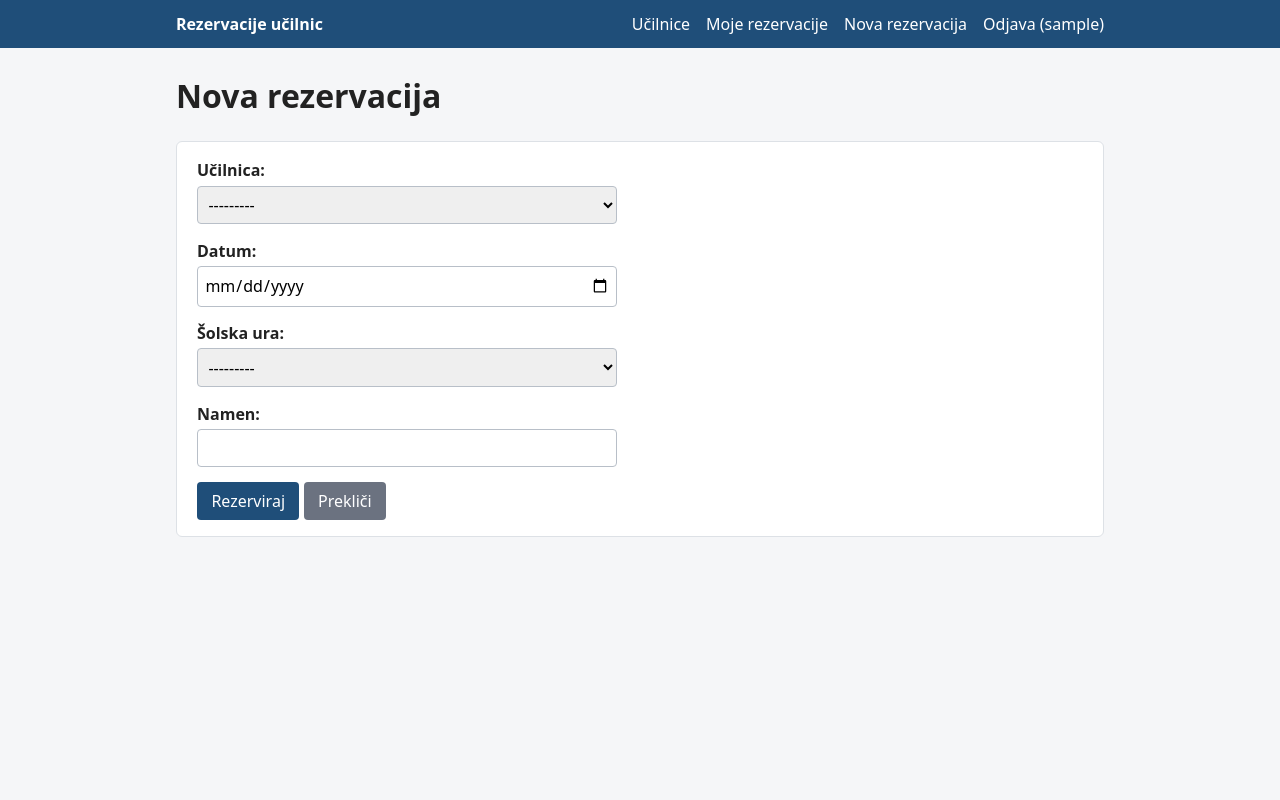
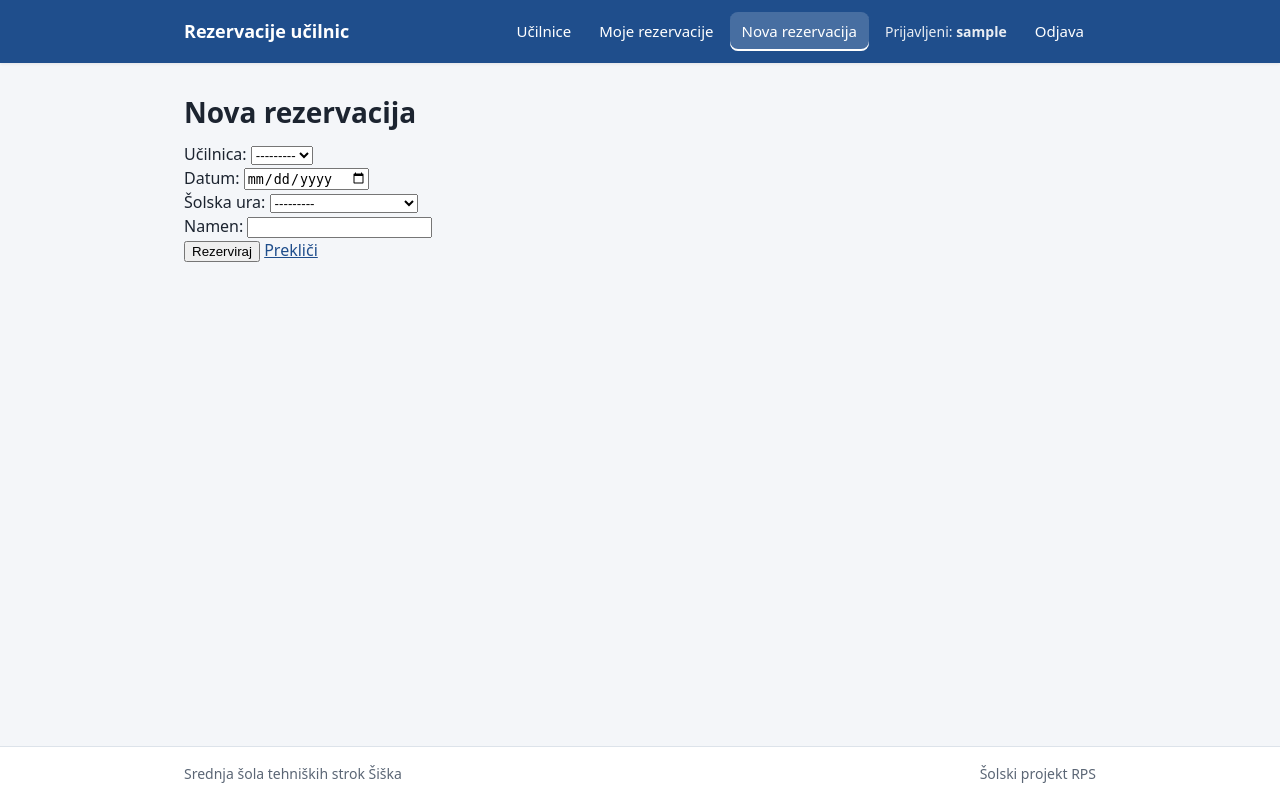
Before and after one commit to lukacibasek/rezervacija_ucilnic, a Django app: page /rezervacije/nova/ in a window 1280 px wide. Run offline with Django 5.2, Linux system fonts and the light colour scheme; the visitor is signed in with stand-in values (Sample User, id 1); data comes from the database, SQL or seed files in the repository.

Commit message:
Slog premaknjen v static/rezervacije/style.css; nova glava, navigacija in noga
Co-Authored-By: Claude Opus 5.5 <noreply@anthropic.com>

```diff
--- /dev/null
+++ b/rezervacije/static/rezervacije/style.css
@@ -0,0 +1,465 @@
+/* Rezervacije učilnic – osnovni slog */
+
+:root {
+  /* Barve */
+  --c-bg: #f4f6f9;
+  --c-surface: #ffffff;
+  --c-text: #1c2430;
+  --c-muted: #5b6675;
+  --c-border: #dde3ea;
+  --c-primary: #1f4e8c;
+  --c-primary-hover: #173b6b;
+  --c-primary-tint: #e8eef7;
+  --c-success: #1e7d4f;
+  --c-success-tint: #e7f4ed;
+  --c-danger: #b3261e;
+  --c-danger-hover: #8c1d17;
+  --c-danger-tint: #fbeceb;
+  --c-stripe: #f8fafc;
+
+  /* Pisava */
+  --font: system-ui, -apple-system, "Segoe UI", Roboto, sans-serif;
+
+  /* Razmiki */
+  --s-1: 4px;
+  --s-2: 8px;
+  --s-3: 12px;
+  --s-4: 16px;
+  --s-5: 24px;
+  --s-6: 32px;
+
+  /* Oblike */
+  --radius-card: 10px;
+  --radius-control: 8px;
+  --shadow: 0 1px 3px rgba(0, 0, 0, .08);
+  --focus: 0 0 0 3px rgba(31, 78, 140, .35);
+}
+
+/* ---------- Osnova ---------- */
+
+*,
+*::before,
+*::after { box-sizing: border-box; }
+
+html { font-size: 16px; }
+
+body {
+  margin: 0;
+  min-height: 100vh;
+  display: flex;
+  flex-direction: column;
+  font-family: var(--font);
+  font-size: 1rem;
+  line-height: 1.5;
+  color: var(--c-text);
+  background: var(--c-bg);
+}
+
+h1, h2, h3 { font-weight: 600; line-height: 1.25; margin: 0 0 var(--s-3); }
+h1 { font-size: 1.75rem; }
+h2 { font-size: 1.25rem; }
+p { margin: 0 0 var(--s-3); }
+
+a { color: var(--c-primary); }
+a:hover { color: var(--c-primary-hover); }
+
+:focus-visible {
+  outline: 3px solid var(--c-primary);
+  outline-offset: 2px;
+}
+
+.muted { color: var(--c-muted); }
+
+.visually-hidden {
+  position: absolute !important;
+  width: 1px; height: 1px;
+  padding: 0; margin: -1px;
+  overflow: hidden; clip: rect(0, 0, 0, 0);
+  white-space: nowrap; border: 0;
+}
+
+/* ---------- Glava ---------- */
+
+.site-header {
+  position: sticky;
+  top: 0;
+  z-index: 10;
+  background: var(--c-primary);
+  color: #fff;
+  box-shadow: var(--shadow);
+}
+
+.site-header__inner {
+  max-width: 960px;
+  margin: 0 auto;
+  padding: var(--s-3) var(--s-5);
+  display: flex;
+  align-items: center;
+  justify-content: space-between;
+  gap: var(--s-4);
+}
+
+.brand {
+  color: #fff;
+  font-weight: 600;
+  font-size: 1.125rem;
+  text-decoration: none;
+  white-space: nowrap;
+}
+.brand:hover { color: #fff; }
+
+.nav {
+  display: flex;
+  flex-wrap: wrap;
+  align-items: center;
+  gap: var(--s-1);
+}
+
+.nav__link {
+  display: inline-block;
+  padding: var(--s-2) var(--s-3);
+  border: 0;
+  border-radius: var(--radius-control);
+  background: transparent;
+  color: #fff;
+  font: inherit;
+  font-size: .9375rem;
+  line-height: 1.5;
+  text-decoration: none;
+  cursor: pointer;
+}
+.nav__link:hover { background: rgba(255, 255, 255, .12); color: #fff; }
+.nav__link[aria-current="page"] {
+  background: rgba(255, 255, 255, .18);
+  box-shadow: inset 0 -2px 0 #fff;
+}
+.nav__user {
+  padding: var(--s-2) var(--s-3);
+  font-size: .875rem;
+  color: #fff;
+  opacity: .9;
+}
+.nav form { margin: 0; }
+.site-header :focus-visible { outline-color: #fff; }
+
+/* ---------- Vsebina in noga ---------- */
+
+.content {
+  flex: 1;
+  width: 100%;
+  max-width: 960px;
+  margin: 0 auto;
+  padding: var(--s-6) var(--s-5);
+}
+
+.site-footer {
+  border-top: 1px solid var(--c-border);
+  background: var(--c-surface);
+  color: var(--c-muted);
+  font-size: .875rem;
+}
+.site-footer__inner {
+  max-width: 960px;
+  margin: 0 auto;
+  padding: var(--s-4) var(--s-5);
+  display: flex;
+  flex-wrap: wrap;
+  justify-content: space-between;
+  gap: var(--s-2);
+}
+
+.page-header {
+  display: flex;
+  flex-wrap: wrap;
+  align-items: flex-start;
+  justify-content: space-between;
+  gap: var(--s-4);
+  margin-bottom: var(--s-5);
+}
+.page-header h1 { margin: 0; }
+.page-header p { margin: var(--s-1) 0 0; }
+
+.section { margin-top: var(--s-6); }
+
+/* ---------- Kartice ---------- */
+
+.card {
+  background: var(--c-surface);
+  border: 1px solid var(--c-border);
+  border-radius: var(--radius-card);
+  box-shadow: var(--shadow);
+  padding: var(--s-5);
+}
+
+.card--narrow { max-width: 520px; }
+.card--centered { margin-left: auto; margin-right: auto; }
+
+/* ---------- Mreža učilnic ---------- */
+
+.grid {
+  display: grid;
+  grid-template-columns: repeat(auto-fill, minmax(220px, 1fr));
+  gap: var(--s-4);
+  list-style: none;
+  margin: 0;
+  padding: 0;
+}
+
+.room-card {
+  position: relative;
+  display: flex;
+  flex-direction: column;
+  gap: var(--s-2);
+  height: 100%;
+  padding: var(--s-5);
+  background: var(--c-surface);
+  border: 1px solid var(--c-border);
+  border-radius: var(--radius-card);
+  box-shadow: var(--shadow);
+  transition: border-color .15s, box-shadow .15s, transform .15s;
+}
+.room-card:hover,
+.room-card:focus-within {
+  border-color: var(--c-primary);
+  box-shadow: 0 4px 12px rgba(31, 78, 140, .15);
+  transform: translateY(-2px);
+}
+.room-card__code {
+  margin: 0;
+  font-size: 1.75rem;
+  font-weight: 600;
+  letter-spacing: .02em;
+}
+.room-card__desc { margin: 0; color: var(--c-muted); flex: 1; }
+.room-card__link {
+  font-weight: 600;
+  text-decoration: none;
+}
+.room-card__link::after {
+  /* Celotna kartica je klikljiva. */
+  content: "";
+  position: absolute;
+  inset: 0;
+  border-radius: var(--radius-card);
+}
+.room-card__link:focus-visible { outline: none; }
+.room-card__link:focus-visible::after {
+  outline: 3px solid var(--c-primary);
+  outline-offset: 2px;
+}
+
+.badge {
+  display: inline-block;
+  align-self: flex-start;
+  padding: 2px var(--s-2);
+  border-radius: 999px;
+  background: var(--c-primary-tint);
+  color: var(--c-primary);
+  font-size: .8125rem;
+  font-weight: 600;
+}
+
+/* ---------- Glava učilnice ---------- */
+
+.room-header {
+  display: flex;
+  flex-wrap: wrap;
+  align-items: center;
+  justify-content: space-between;
+  gap: var(--s-4);
+}
+.room-header h1 { margin-bottom: var(--s-2); }
+.room-header p { margin: 0 0 var(--s-2); color: var(--c-muted); }
+
+/* ---------- Tabele ---------- */
+
+.table-wrap {
+  overflow-x: auto;
+  background: var(--c-surface);
+  border: 1px solid var(--c-border);
+  border-radius: var(--radius-card);
+  box-shadow: var(--shadow);
+}
+
+.table {
+  width: 100%;
+  border-collapse: collapse;
+  font-size: .9375rem;
+}
+.table th,
+.table td {
+  padding: var(--s-3) var(--s-4);
+  text-align: left;
+  vertical-align: middle;
+  border-bottom: 1px solid var(--c-border);
+  white-space: nowrap;
+}
+.table td.wrap { white-space: normal; min-width: 160px; }
+.table th {
+  color: var(--c-muted);
+  font-size: .75rem;
+  font-weight: 600;
+  letter-spacing: .05em;
+  text-transform: uppercase;
+  background: var(--c-surface);
+}
+.table tbody tr:nth-child(even) { background: var(--c-stripe); }
+.table tbody tr:last-child td { border-bottom: 0; }
+.table .actions { display: flex; gap: var(--s-2); }
+
+/* ---------- Gumbi ---------- */
+
+.btn {
+  display: inline-flex;
+  align-items: center;
+  justify-content: center;
+  gap: var(--s-2);
+  min-height: 44px;
+  padding: var(--s-2) var(--s-4);
+  border: 1px solid transparent;
+  border-radius: var(--radius-control);
+  font: inherit;
+  font-weight: 600;
+  line-height: 1.25;
+  text-decoration: none;
+  cursor: pointer;
+  transition: background-color .15s, border-color .15s, color .15s;
+}
+.btn:focus-visible { outline: none; box-shadow: var(--focus); }
+
+.btn--primary { background: var(--c-primary); color: #fff; }
+.btn--primary:hover { background: var(--c-primary-hover); color: #fff; }
+
+.btn--secondary {
+  background: var(--c-surface);
+  color: var(--c-primary);
+  border-color: var(--c-primary);
+}
+.btn--secondary:hover { background: var(--c-primary-tint); color: var(--c-primary-hover); }
+
+.btn--danger { background: var(--c-danger); color: #fff; }
+.btn--danger:hover { background: var(--c-danger-hover); color: #fff; }
+.btn--danger:focus-visible { box-shadow: 0 0 0 3px rgba(179, 38, 30, .35); }
+
+.btn--small { min-height: 36px; padding: var(--s-1) var(--s-3); font-size: .875rem; }
+
+.btn-row {
+  display: flex;
+  flex-wrap: wrap;
+  gap: var(--s-3);
+  margin-top: var(--s-5);
+}
+
+/* ---------- Obrazci ---------- */
+
+.field { margin-bottom: var(--s-4); }
+
+.field label {
+  display: block;
+  margin-bottom: var(--s-1);
+  font-weight: 600;
+}
+
+.field input,
+.field select,
+.field textarea {
+  display: block;
+  width: 100%;
+  min-height: 44px;
+  padding: var(--s-2) var(--s-3);
+  border: 1px solid #b9c3cf;
+  border-radius: var(--radius-control);
+  background: var(--c-surface);
+  color: var(--c-text);
+  font: inherit;
+}
+.field input:focus,
+.field select:focus,
+.field textarea:focus {
+  outline: none;
+  border-color: var(--c-primary);
+  box-shadow: var(--focus);
+}
+.field--error input,
+.field--error select,
+.field--error textarea { border-color: var(--c-danger); }
+
+.field__help {
+  margin-top: var(--s-1);
+  color: var(--c-muted);
+  font-size: .875rem;
+}
+
+.field .errorlist,
+.field__error {
+  margin: var(--s-1) 0 0;
+  padding: 0;
+  list-style: none;
+  color: var(--c-danger);
+  font-size: .875rem;
+  font-weight: 500;
+}
+
+/* ---------- Sporočila ---------- */
+
+.messages { list-style: none; margin: 0 0 var(--s-5); padding: 0; }
+
+.alert {
+  margin-bottom: var(--s-3);
+  padding: var(--s-3) var(--s-4);
+  border: 1px solid var(--c-border);
+  border-left-width: 4px;
+  border-radius: var(--radius-control);
+  background: var(--c-primary-tint);
+  border-left-color: var(--c-primary);
+  color: var(--c-text);
+}
+.alert--success { background: var(--c-success-tint); border-color: #b9dfca; border-left-color: var(--c-success); }
+.alert--error,
+.alert--danger { background: var(--c-danger-tint); border-color: #efc2bf; border-left-color: var(--c-danger); }
+.alert--info,
+.alert--warning,
+.alert--debug { background: var(--c-primary-tint); border-color: #c5d4ea; border-left-color: var(--c-primary); }
+.alert p:last-child,
+.alert ul:last-child { margin-bottom: 0; }
+.alert .errorlist { margin: var(--s-1) 0 0; padding-left: var(--s-5); }
+.alert strong { color: var(--c-danger); }
+
+/* ---------- Prazna stanja ---------- */
+
+.empty {
+  text-align: center;
+  padding: var(--s-6) var(--s-5);
+}
+.empty p { color: var(--c-muted); margin-bottom: var(--s-4); }
+.empty p:last-child { margin-bottom: 0; }
+
+/* ---------- Potrditev ---------- */
+
+.details {
+  display: grid;
+  grid-template-columns: max-content 1fr;
+  gap: var(--s-2) var(--s-4);
+  margin: var(--s-4) 0 0;
+}
+.details dt { color: var(--c-muted); }
+.details dd { margin: 0; font-weight: 600; }
+
+/* ---------- Ozki zasloni ---------- */
+
+@media (max-width: 640px) {
+  .site-header__inner {
+    flex-direction: column;
+    align-items: flex-start;
+    gap: var(--s-2);
+    padding: var(--s-3) var(--s-4);
+  }
+  .nav { margin-left: calc(-1 * var(--s-3)); }
+  .content { padding: var(--s-5) var(--s-4); }
+  .site-footer__inner { padding: var(--s-4); flex-direction: column; }
+  .grid { grid-template-columns: 1fr; }
+  .details { grid-template-columns: 1fr; gap: 0; }
+  .details dd { margin-bottom: var(--s-2); }
+  .card { padding: var(--s-4); }
+  h1 { font-size: 1.5rem; }
+}
--- a/rezervacije/templates/rezervacije/base.html
+++ b/rezervacije/templates/rezervacije/base.html
@@ -1,67 +1,50 @@
-<!DOCTYPE html>
+{% load static %}<!DOCTYPE html>
 <html lang="sl">
 <head>
   <meta charset="utf-8">
   <meta name="viewport" content="width=device-width, initial-scale=1">
   <title>{% block title %}Rezervacije učilnic{% endblock %}</title>
-  <style>
-    * { box-sizing: border-box; }
-    body { margin: 0; font-family: system-ui, sans-serif; background: #f5f6f8; color: #222; line-height: 1.5; }
-    header { background: #1f4e79; color: #fff; }
-    nav { max-width: 960px; margin: 0 auto; padding: .75rem 1rem; display: flex; flex-wrap: wrap; gap: 1rem; align-items: center; }
-    nav a, nav button { color: #fff; text-decoration: none; background: none; border: 0; font: inherit; cursor: pointer; padding: 0; }
-    nav a:hover, nav button:hover { text-decoration: underline; }
-    nav .naslov { font-weight: bold; margin-right: auto; }
-    nav form { margin: 0; }
-    main { max-width: 960px; margin: 1.5rem auto; padding: 0 1rem; }
-    .kartica { background: #fff; border: 1px solid #dde1e6; border-radius: 6px; padding: 1rem 1.25rem; margin-bottom: 1rem; }
-    .tabela { overflow-x: auto; }
-    table { width: 100%; border-collapse: collapse; background: #fff; }
-    th, td { text-align: left; padding: .5rem .75rem; border-bottom: 1px solid #dde1e6; }
-    th { background: #eef1f5; }
-    .gumb { display: inline-block; background: #1f4e79; color: #fff; border: 0; border-radius: 4px; padding: .45rem .9rem; font: inherit; text-decoration: none; cursor: pointer; }
-    .gumb:hover { background: #163a5a; }
-    .gumb.nevaren { background: #b42318; }
-    .gumb.nevaren:hover { background: #8f1c13; }
-    .gumb.sekundarni { background: #6b7280; }
-    .sporocila { list-style: none; padding: 0; }
-    .sporocila li { padding: .6rem 1rem; border-radius: 4px; margin-bottom: .5rem; background: #e7f0fa; border: 1px solid #b6d0ec; }
-    .sporocila li.success { background: #e8f6ec; border-color: #a9dbb6; }
-    .sporocila li.error { background: #fdecea; border-color: #f2b8b3; }
-    .napaka, .errorlist { color: #b42318; }
-    .errorlist { padding-left: 1.2rem; margin: .25rem 0; }
-    .polje { margin-bottom: .9rem; }
-    .polje label { display: block; font-weight: 600; margin-bottom: .2rem; }
-    .polje input, .polje select, .polje textarea { width: 100%; max-width: 420px; padding: .4rem; border: 1px solid #b8bfc8; border-radius: 4px; font: inherit; }
-    .prazno { color: #6b7280; font-style: italic; }
-  </style>
+  <link rel="stylesheet" href="{% static 'rezervacije/style.css' %}">
 </head>
 <body>
-  <header>
-    <nav>
-      <a class="naslov" href="{% url 'rezervacije:ucilnica_list' %}">Rezervacije učilnic</a>
-      <a href="{% url 'rezervacije:ucilnica_list' %}">Učilnice</a>
+  {% with ime=request.resolver_match.url_name %}
+  <header class="site-header">
+    <div class="site-header__inner">
+      <a class="brand" href="{% url 'rezervacije:ucilnica_list' %}">Rezervacije učilnic</a>
+      <nav class="nav" aria-label="Glavna navigacija">
+        <a class="nav__link" href="{% url 'rezervacije:ucilnica_list' %}"{% if ime == 'ucilnica_list' or ime == 'ucilnica_detail' %} aria-current="page"{% endif %}>Učilnice</a>
         {% if user.is_authenticated %}
-        <a href="{% url 'rezervacije:moje' %}">Moje rezervacije</a>
-        <a href="{% url 'rezervacije:nova' %}">Nova rezervacija</a>
+          <a class="nav__link" href="{% url 'rezervacije:moje' %}"{% if ime == 'moje' or ime == 'uredi' or ime == 'preklici' %} aria-current="page"{% endif %}>Moje rezervacije</a>
+          <a class="nav__link" href="{% url 'rezervacije:nova' %}"{% if ime == 'nova' %} aria-current="page"{% endif %}>Nova rezervacija</a>
+          <span class="nav__user">Prijavljeni: <strong>{{ user.username }}</strong></span>
           <form method="post" action="{% url 'logout' %}">
             {% csrf_token %}
-          <button type="submit">Odjava ({{ user.username }})</button>
+            <button type="submit" class="nav__link">Odjava</button>
           </form>
         {% else %}
-        <a href="{% url 'login' %}">Prijava</a>
+          <a class="nav__link" href="{% url 'login' %}"{% if ime == 'login' %} aria-current="page"{% endif %}>Prijava</a>
         {% endif %}
       </nav>
+    </div>
   </header>
-  <main>
+  {% endwith %}
+
+  <main class="content">
     {% if messages %}
-      <ul class="sporocila">
+      <ul class="messages">
         {% for message in messages %}
-          <li class="{{ message.tags }}">{{ message }}</li>
+          <li class="alert alert--{{ message.level_tag|default:'info' }}" role="{% if message.level_tag == 'error' %}alert{% else %}status{% endif %}">{{ message }}</li>
         {% endfor %}
       </ul>
     {% endif %}
     {% block content %}{% endblock %}
   </main>
+
+  <footer class="site-footer">
+    <div class="site-footer__inner">
+      <span>Srednja šola tehniških strok Šiška</span>
+      <span>Šolski projekt RPS</span>
+    </div>
+  </footer>
 </body>
 </html>
```
Lines whose indentation alone changed are shown as unchanged.
